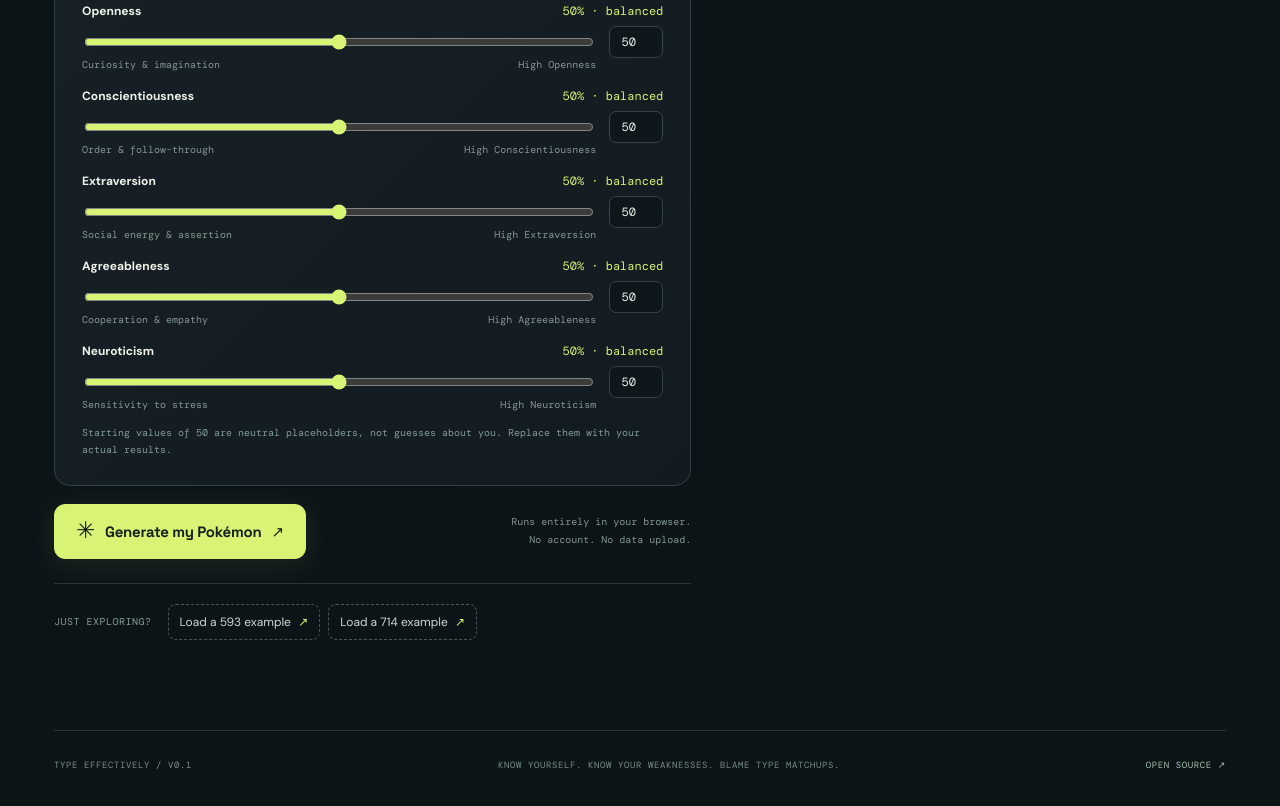
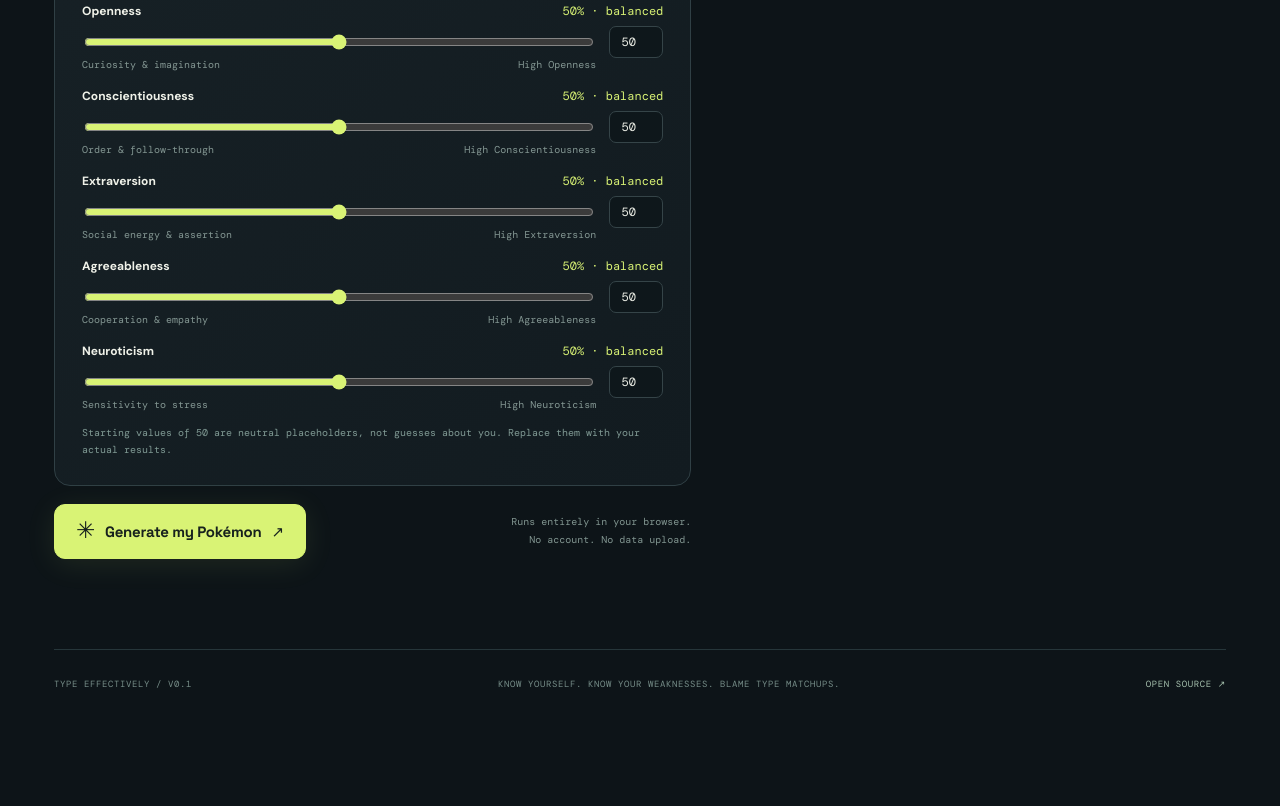
Before and after one commit to Aetherayel/Type-Effectively, a website with bundled scripts: page index.html in a window 1280 px wide. Shown: the part 2645-3451 px from the top of the page. After the commit the page ends 3371 px from the top, so only its background shows below. Built offline with nearby package versions, Linux system fonts and the light colour scheme.

Commit message:
ui: remove revealing Just Exploring sample builds

```diff
--- a/index.html
+++ b/index.html
@@ -127,11 +127,6 @@
           </div>
         </form>
 
-        <div class="demo-band">
-          <span>JUST EXPLORING?</span>
-          <button type="button" data-demo="architect">Load a 593 example <span>↗</span></button>
-          <button type="button" data-demo="catalyst">Load a 714 example <span>↗</span></button>
-        </div>
       </main>
 
       <aside class="result-column" aria-label="Your generated Pokémon">
@@ -147,7 +142,7 @@
             <div class="empty-orb"><span class="empty-core">?</span></div>
             <div class="empty-overline">NO DATA, NO DRAMA</div>
             <h3>Something's evolving.</h3>
-            <p>Enter your scores or try a sample build to see the Pokémon your personality would create.</p>
+            <p>Enter your personality details to discover the Pokémon they create.</p>
             <div class="empty-detail">AWAITING TRAINER DATA <span class="blink-cursor">_</span></div>
           </div>
         </div>
```
